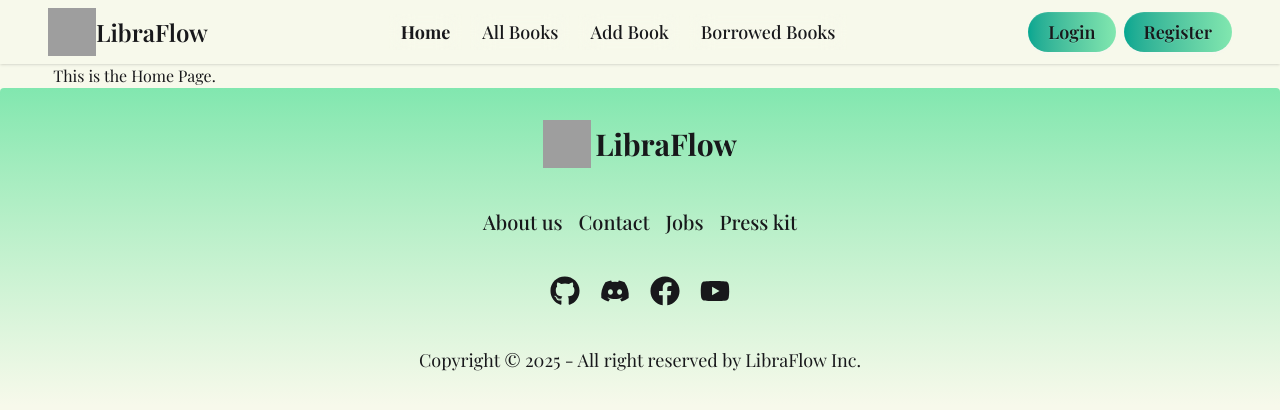
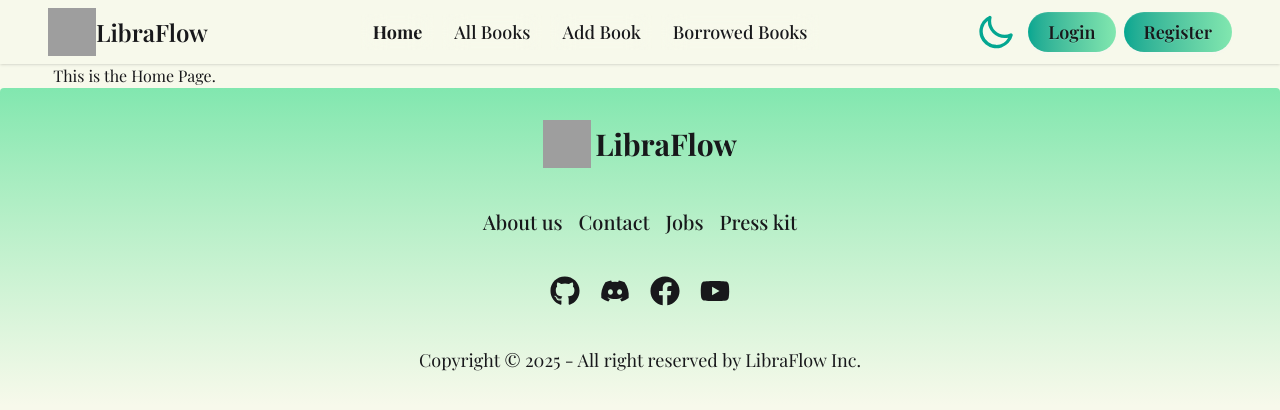
Before and after one commit to Fahimchowdhury23/library-management-system-client, a React (Vite) app: page / in a window 1280 px wide. Shown: the top 410 px of the page. Built offline with nearby package versions, Linux system fonts and the light colour scheme; no server answers; grey boxes are pictures that could not be loaded; a web font is replaced by a local one.

Commit message:
theme added

```diff
--- a/src/Components/Navbar/Navbar.jsx
+++ b/src/Components/Navbar/Navbar.jsx
@@ -1,4 +1,4 @@
-import React, { use } from "react";
+import React, { use, useEffect, useState } from "react";
 import { Link, NavLink, useNavigate } from "react-router";
 import AuthContext from "../../Contexts/AuthContext";
 import toast from "react-hot-toast";
@@ -6,6 +6,20 @@
 const Navbar = () => {
   const { user, signOutUser } = use(AuthContext);
   const navigate = useNavigate();
+  const [theme, setTheme] = useState("light");
+
+  useEffect(() => {
+    document.documentElement.setAttribute("data-theme", theme);
+    const clickedTheme = localStorage.getItem("theme");
+
+    clickedTheme && setTheme(clickedTheme); // in one line
+  }, [theme]);
+
+  const toggleTheme = () => {
+    const newTheme = theme === "light" ? "dark" : "light";
+    setTheme(newTheme);
+    localStorage.setItem("theme", newTheme);
+  };
 
   const handleSignOut = () => {
     signOutUser()
@@ -54,6 +68,37 @@
         </div>
 
         <div className="flex items-center gap-2">
+          <button
+            className="cursor-pointer hover:bg-primary/60 rounded-full p-1"
+            onClick={toggleTheme}
+          >
+            {theme === "dark" ? (
+              <div>
+                {/* sun icon */}
+
+                <svg
+                  className="swap-on text-accent h-10 w-10 fill-current transition-transform duration-500 transform rotate-180"
+                  xmlns="http://www.w3.org/2000/svg"
+                  viewBox="0 0 24 24"
+                >
+                  <path d="M5.64,17l-.71.71a1,1,0,0,0,0,1.41,1,1,0,0,0,1.41,0l.71-.71A1,1,0,0,0,5.64,17ZM5,12a1,1,0,0,0-1-1H3a1,1,0,0,0,0,2H4A1,1,0,0,0,5,12Zm7-7a1,1,0,0,0,1-1V3a1,1,0,0,0-2,0V4A1,1,0,0,0,12,5ZM5.64,7.05a1,1,0,0,0,.7.29,1,1,0,0,0,.71-.29,1,1,0,0,0,0-1.41l-.71-.71A1,1,0,0,0,4.93,6.34Zm12,.29a1,1,0,0,0,.7-.29l.71-.71a1,1,0,1,0-1.41-1.41L17,5.64a1,1,0,0,0,0,1.41A1,1,0,0,0,17.66,7.34ZM21,11H20a1,1,0,0,0,0,2h1a1,1,0,0,0,0-2Zm-9,8a1,1,0,0,0-1,1v1a1,1,0,0,0,2,0V20A1,1,0,0,0,12,19ZM18.36,17A1,1,0,0,0,17,18.36l.71.71a1,1,0,0,0,1.41,0,1,1,0,0,0,0-1.41ZM12,6.5A5.5,5.5,0,1,0,17.5,12,5.51,5.51,0,0,0,12,6.5Zm0,9A3.5,3.5,0,1,1,15.5,12,3.5,3.5,0,0,1,12,15.5Z" />
+                </svg>
+              </div>
+            ) : (
+              <div>
+                {/* moon icon */}
+
+                <svg
+                  className="swap-off text-accent h-10 w-10 fill-current transition-all duration-500 transform"
+                  xmlns="http://www.w3.org/2000/svg"
+                  viewBox="0 0 24 24"
+                >
+                  <path d="M21.64,13a1,1,0,0,0-1.05-.14,8.05,8.05,0,0,1-3.37.73A8.15,8.15,0,0,1,9.08,5.49a8.59,8.59,0,0,1,.25-2A1,1,0,0,0,8,2.36,10.14,10.14,0,1,0,22,14.05,1,1,0,0,0,21.64,13Zm-9.5,6.69A8.14,8.14,0,0,1,7.08,5.22v.27A10.15,10.15,0,0,0,17.22,15.63a9.79,9.79,0,0,0,2.1-.22A8.11,8.11,0,0,1,12.14,19.73Z" />
+                </svg>
+              </div>
+            )}
+          </button>
+
           {user ? (
             <div className="dropdown dropdown-end">
               <div
```
